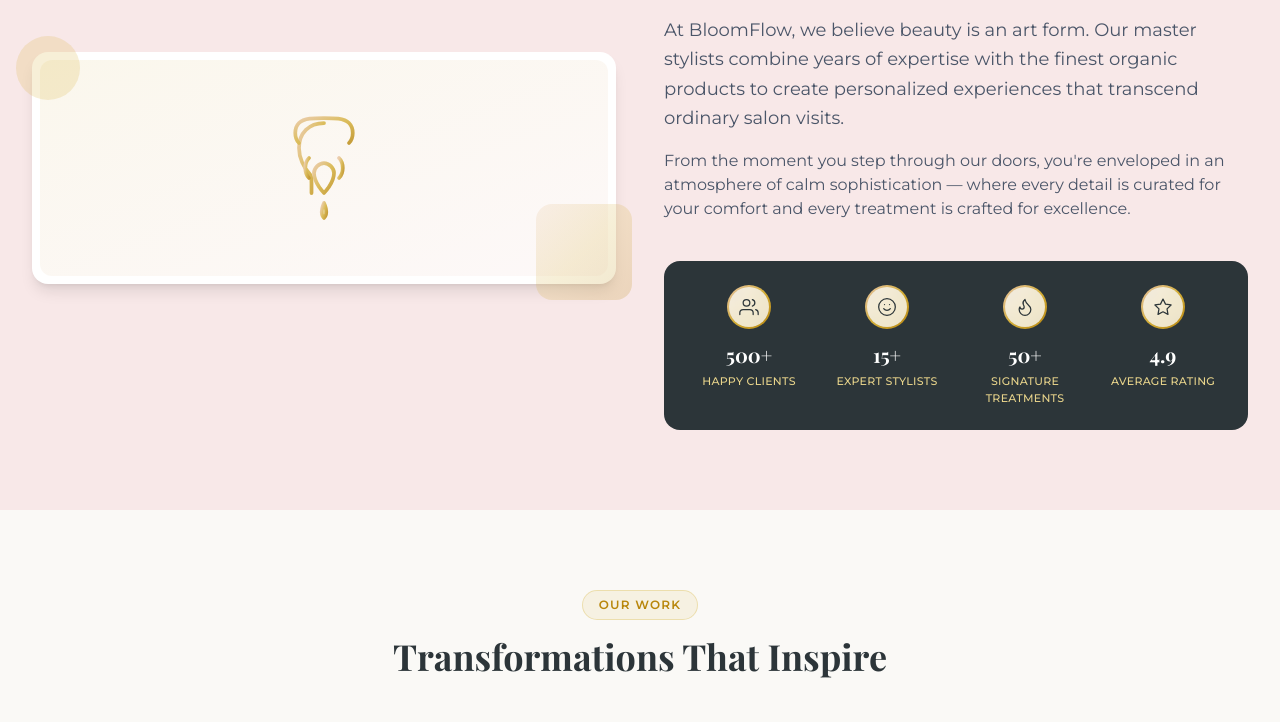
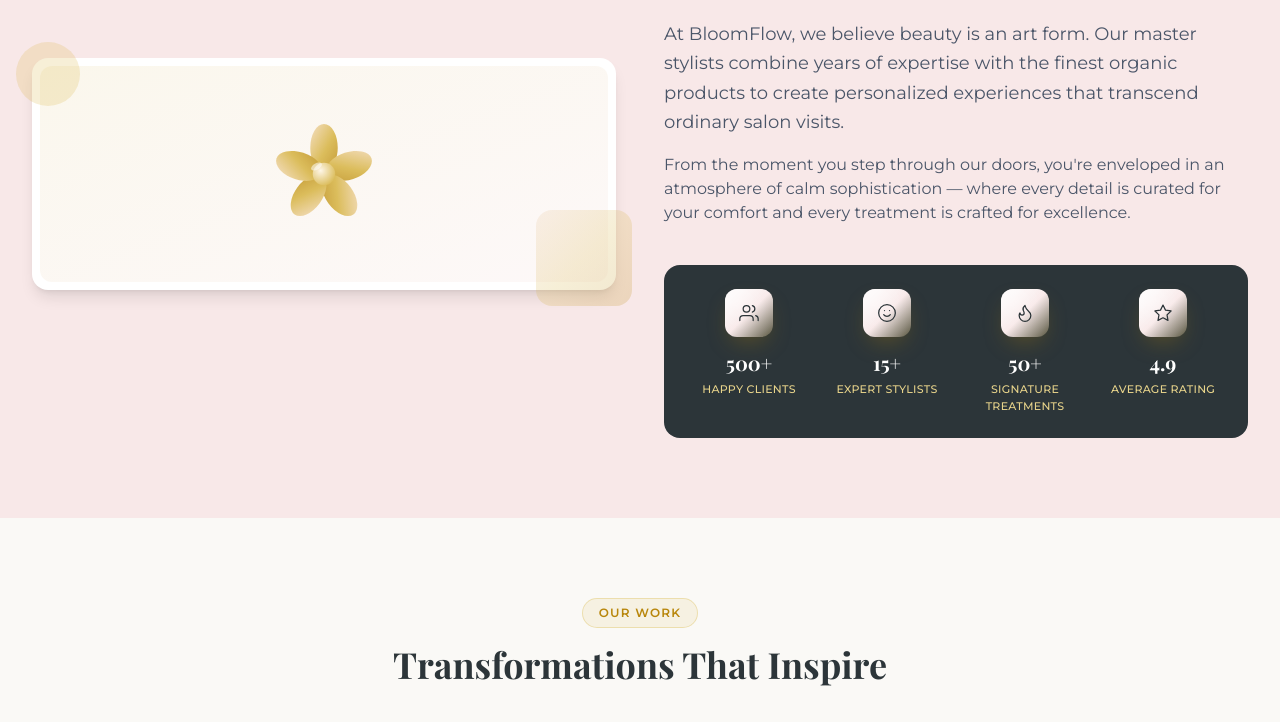
Before and after one commit to maryammahmoudi1993/appointment-booking-api-django, a React (Vite) app in the folder frontend/: page / in a window 1280 px wide. Shown: the part 1592-2314 px from the top of the page. Built offline with nearby package versions, Linux system fonts and the light colour scheme; a web font is replaced by a local one.

Commit message:
redesign the website

```diff
--- a/frontend/src/App.tsx
+++ b/frontend/src/App.tsx
@@ -24,7 +24,7 @@ export default function App() {
         <Route
           path="/book"
           element={
-            <PrivateRoute>
+            <PrivateRoute requiredRole="customer">
               <BookAppointment />
             </PrivateRoute>
           }
--- a/frontend/src/components/Navbar.tsx
+++ b/frontend/src/components/Navbar.tsx
@@ -49,6 +49,7 @@ export default function Navbar() {
           ))}
           {user && (
             <>
+              {user.role === "customer" && (
                 <Link
                   to="/book"
                   className={`transition-colors hover:text-champagne-dark ${isActive("/book") ? "text-champagne-dark font-semibold" : ""}`}
@@ -57,6 +58,7 @@ export default function Navbar() {
                 >
                   Book Now
                 </Link>
+              )}
               <Link
                 to="/my-bookings"
                 className={`transition-colors hover:text-champagne-dark ${isActive("/my-bookings") ? "text-champagne-dark font-semibold" : ""}`}
@@ -145,9 +147,11 @@ export default function Navbar() {
             ))}
             {user ? (
               <>
+                {user.role === "customer" && (
                   <Link to="/book" onClick={() => setOpen(false)} role="menuitem" aria-current={isActive("/book") ? "page" : undefined}>
                     Book Now
                   </Link>
+                )}
                 <Link to="/my-bookings" onClick={() => setOpen(false)} role="menuitem" aria-current={isActive("/my-bookings") ? "page" : undefined}>
                   My Bookings
                 </Link>
--- a/frontend/src/components/icons/BrandLogo.tsx
+++ b/frontend/src/components/icons/BrandLogo.tsx
@@ -2,6 +2,8 @@ interface BrandLogoProps {
   className?: string;
   size?: number;
 }
+
+const PETAL_ANGLES = [0, 72, 144, 216, 288];
 
 export default function BrandLogo({ className = "", size = 40 }: BrandLogoProps) {
   return (
@@ -9,65 +11,45 @@ export default function BrandLogo({ className = "", size = 40 }: BrandLogoProps)
       width={size}
       height={size}
       viewBox="0 0 48 48"
-      fill="none"
       xmlns="http://www.w3.org/2000/svg"
       className={className}
       aria-label="BloomFlow AI logo"
     >
       <defs>
-        <linearGradient id="roseGoldGradient" x1="0%" y1="0%" x2="100%" y2="100%">
-          <stop offset="0%" stopColor="#E8C39E" />
-          <stop offset="50%" stopColor="#D4AF37" />
+        <linearGradient id="brandPetalGradient" x1="0%" y1="0%" x2="100%" y2="100%">
+          <stop offset="0%" stopColor="#F3D9B8" />
+          <stop offset="55%" stopColor="#D4AF37" />
           <stop offset="100%" stopColor="#B8860B" />
         </linearGradient>
+        <radialGradient id="brandCenterGradient" cx="35%" cy="35%" r="70%">
+          <stop offset="0%" stopColor="#FFF6E5" />
+          <stop offset="100%" stopColor="#D4AF37" />
+        </radialGradient>
       </defs>
-      {/* Graceful face profile */}
-      <path
-        d="M24 6C18 6 14 10 14 16C14 20 16 24 18 26C19 27 19 28 19 30V34"
-        stroke="url(#roseGoldGradient)"
-        strokeWidth="1.5"
-        strokeLinecap="round"
-        fill="none"
-      />
-      {/* Lotus petals */}
-      <path
-        d="M24 34C24 34 20 30 20 26C20 24 22 22 24 22C26 22 28 24 28 26C28 30 24 34 24 34Z"
-        stroke="url(#roseGoldGradient)"
-        strokeWidth="1.5"
-        strokeLinecap="round"
-        strokeLinejoin="round"
-        fill="none"
-      />
-      <path
-        d="M18 28C16 26 16 22 18 20"
-        stroke="url(#roseGoldGradient)"
-        strokeWidth="1.5"
-        strokeLinecap="round"
-        fill="none"
-      />
-      <path
-        d="M30 28C32 26 32 22 30 20"
-        stroke="url(#roseGoldGradient)"
-        strokeWidth="1.5"
-        strokeLinecap="round"
-        fill="none"
-      />
-      {/* Hair wave */}
-      <path
-        d="M14 14C12 12 12 8 14 6C16 4 20 4 24 4C28 4 32 4 34 6C36 8 36 12 34 14"
-        stroke="url(#roseGoldGradient)"
-        strokeWidth="1.5"
-        strokeLinecap="round"
-        fill="none"
-      />
-      {/* Leaf accent */}
-      <path
-        d="M24 38C24 38 22 42 24 44C26 42 24 38 24 38Z"
-        stroke="url(#roseGoldGradient)"
-        strokeWidth="1.5"
-        strokeLinecap="round"
-        strokeLinejoin="round"
-        fill="none"
+
+      <g>
+        {PETAL_ANGLES.map((angle) => (
+          <ellipse
+            key={angle}
+            cx="24"
+            cy="13.5"
+            rx="5.5"
+            ry="9.5"
+            fill="url(#brandPetalGradient)"
+            transform={`rotate(${angle} 24 24)`}
+          />
+        ))}
+      </g>
+
+      <circle cx="24" cy="24" r="4.5" fill="url(#brandCenterGradient)" />
+      <ellipse
+        cx="21"
+        cy="21"
+        rx="2.4"
+        ry="1.3"
+        fill="white"
+        opacity="0.55"
+        transform="rotate(-30 21 21)"
       />
     </svg>
   );
--- a/frontend/src/components/icons/GradientIcon.tsx
+++ b/frontend/src/components/icons/GradientIcon.tsx
@@ -6,10 +6,10 @@ interface GradientIconProps {
   size?: "sm" | "md" | "lg";
 }
 
-const sizeClasses = {
-  sm: "h-10 w-10",
-  md: "h-14 w-14",
-  lg: "h-18 w-18",
+const tileSizeClasses = {
+  sm: "h-12 w-12 rounded-xl",
+  md: "h-16 w-16 rounded-2xl",
+  lg: "h-20 w-20 rounded-2xl",
 } as const;
 
 const iconSizeClasses = {
@@ -32,13 +32,11 @@ export default function GradientIcon({
 
   return (
     <div
-      className={`relative inline-flex items-center justify-center rounded-full bg-gradient-to-br from-[#E8C39E] via-[#D4AF37] to-[#B8860B] p-[2px] ${className}`}
+      className={`relative inline-flex shrink-0 items-center justify-center overflow-hidden bg-gradient-to-br from-blush-light via-blush to-champagne/25 shadow-[0_10px_24px_-8px_rgba(184,134,11,0.4)] ${tileSizeClasses[size]} ${className}`}
     >
-      <div
-        className={`flex items-center justify-center rounded-full bg-cream/80 backdrop-blur-sm ${sizeClasses[size]}`}
-      >
-        {icon}
-      </div>
+      <div className="pointer-events-none absolute inset-0 bg-gradient-to-br from-white/70 via-white/10 to-transparent" />
+      <div className="pointer-events-none absolute -left-2 -top-2 h-8 w-8 rounded-full bg-white/50 blur-md" />
+      <div className="relative">{icon}</div>
     </div>
   );
 }
```
Also changed, not shown: frontend/public/favicon.svg. Lines whose indentation alone changed are shown as unchanged.
